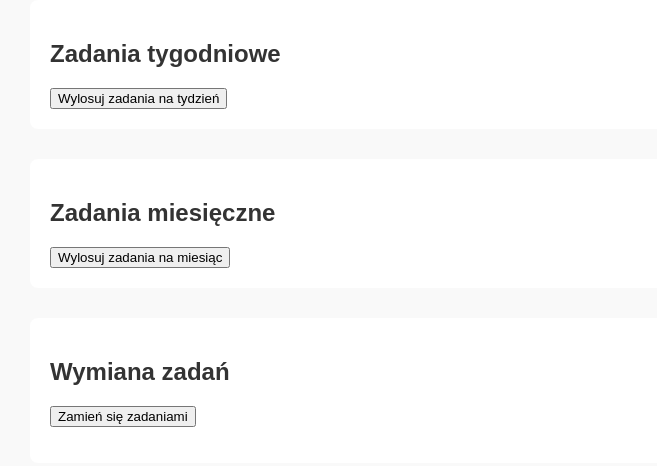
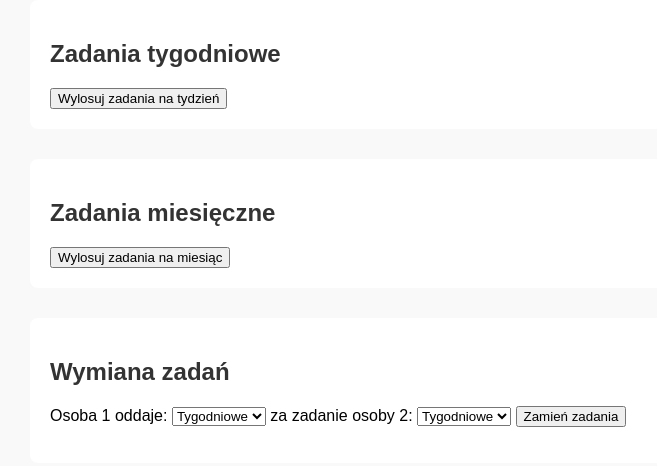
Before and after one commit to Risingoo/home, a plain HTML site: page index.html in a window 1280 px wide. Shown: the part 98-564 px from the top of the page, without its empty margins (10-667 px from the left). Drawn offline with Linux system fonts and the light colour scheme.

Commit message:
Update index.html

```diff
--- a/index.html
+++ b/index.html
@@ -22,7 +22,21 @@
 
   <section>
     <h2>Wymiana zadań</h2>
-    <button onclick="swapTasks()">Zamień się zadaniami</button>
+    <div>
+      <label>Osoba 1 oddaje:
+        <select id="person1-gives">
+          <option value="week">Tygodniowe</option>
+          <option value="month">Miesięczne</option>
+        </select>
+      </label>
+      <label>za zadanie osoby 2:
+        <select id="person2-gives">
+          <option value="week">Tygodniowe</option>
+          <option value="month">Miesięczne</option>
+        </select>
+      </label>
+      <button onclick="swapSelectedTasks()">Zamień zadania</button>
+    </div>
     <p id="swap-info"></p>
   </section>
 
```
